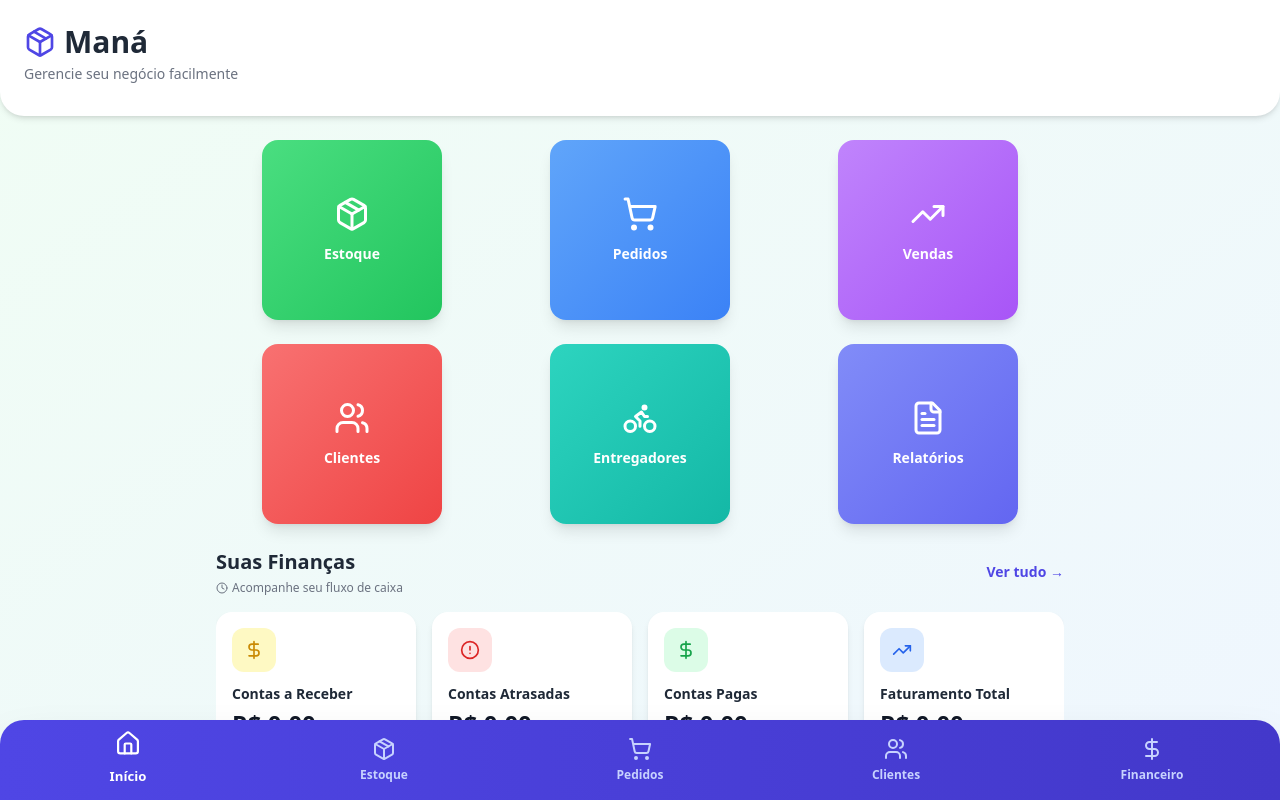
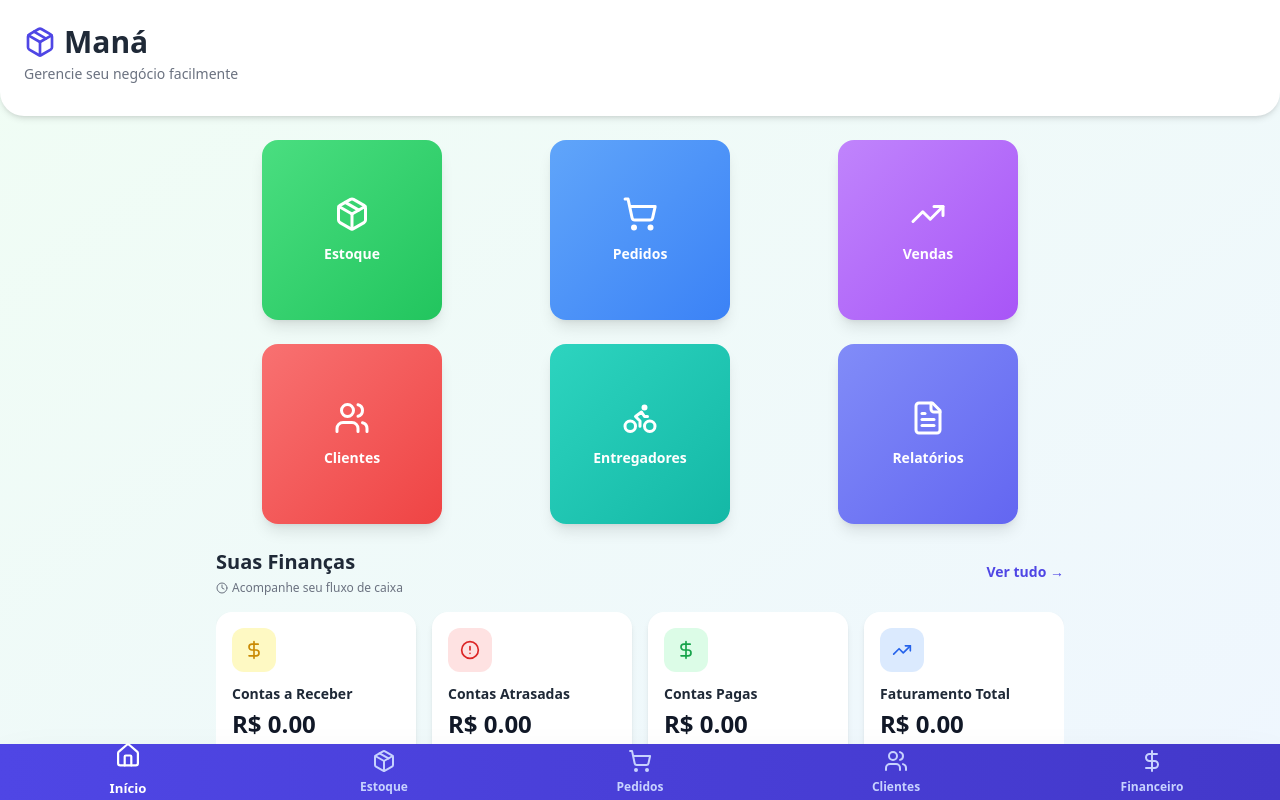
Before and after one commit to sanchesborges/gest-o, a React (Vite) app: page / in a window 1280 px wide. Built offline with nearby package versions, Linux system fonts and the light colour scheme; no server answers; the database is empty.

Commit message:
UI: reduzir altura da barra inferior e remover cantos arredondados; ajustar padding inferior da main

```diff
--- a/App.tsx
+++ b/App.tsx
@@ -62,7 +62,7 @@ const BottomNavBar: React.FC<{ userRole: UserRole; onHomeClick?: () => void }> =
     const accessibleItems = userRole === UserRole.ADMIN ? adminNavItems : entregadorNavItems;
 
     return (
-        <nav className="fixed bottom-0 left-0 right-0 h-20 bg-gradient-to-r from-indigo-600 to-indigo-700 shadow-2xl flex justify-around items-center z-50 rounded-t-3xl">
+        <nav className="fixed bottom-0 left-0 right-0 h-14 bg-gradient-to-r from-indigo-600 to-indigo-700 shadow-2xl flex justify-around items-center z-50">
             {accessibleItems.map(item => (
                 <BottomNavItem
                     key={item.label}
@@ -105,7 +105,7 @@ const AdminPortal: React.FC = () => {
 
     return (
         <div className="flex flex-col h-screen bg-gradient-to-br from-gray-50 to-gray-100">
-            <main className="flex-1 overflow-y-auto pb-28">
+            <main className="flex-1 overflow-y-auto pb-20">
                 <Routes>
                     <Route path="/" element={<HomePage />} />
                     <Route path="/graficos" element={<Graficos />} />
```
